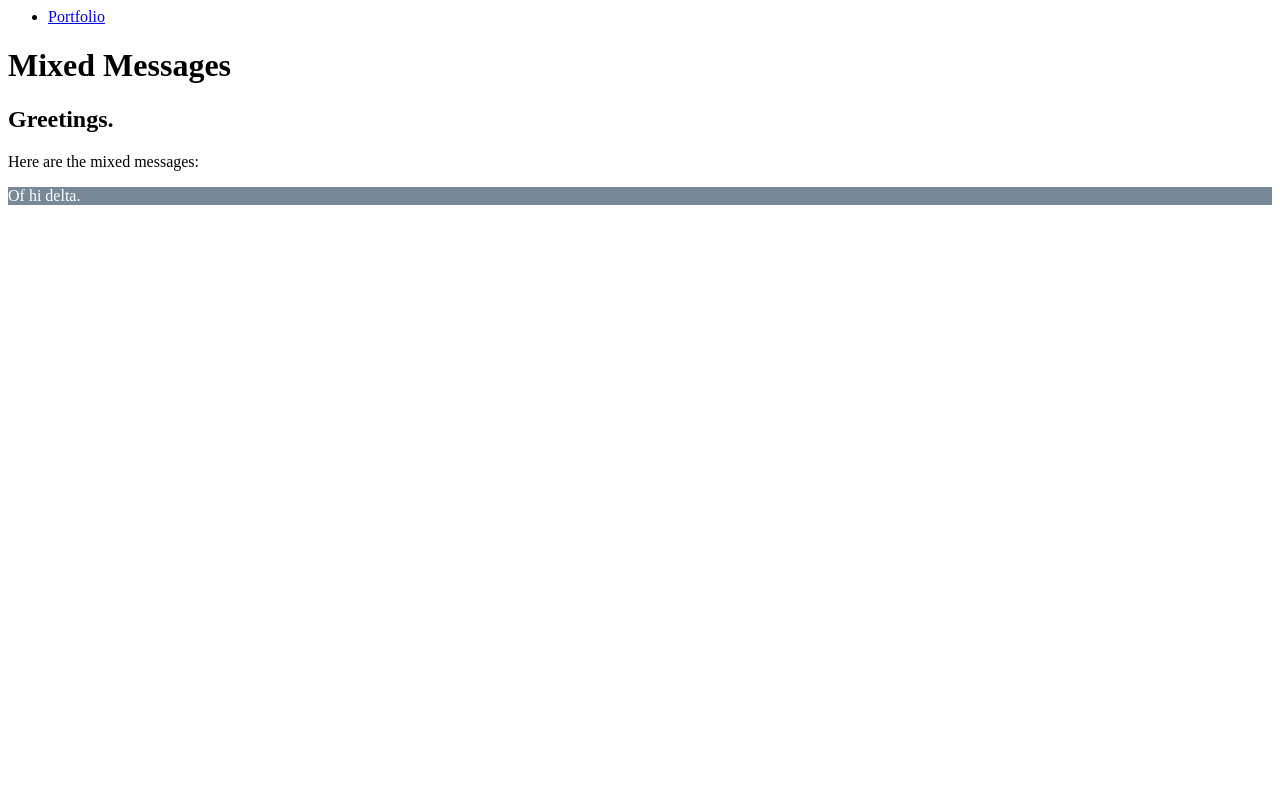
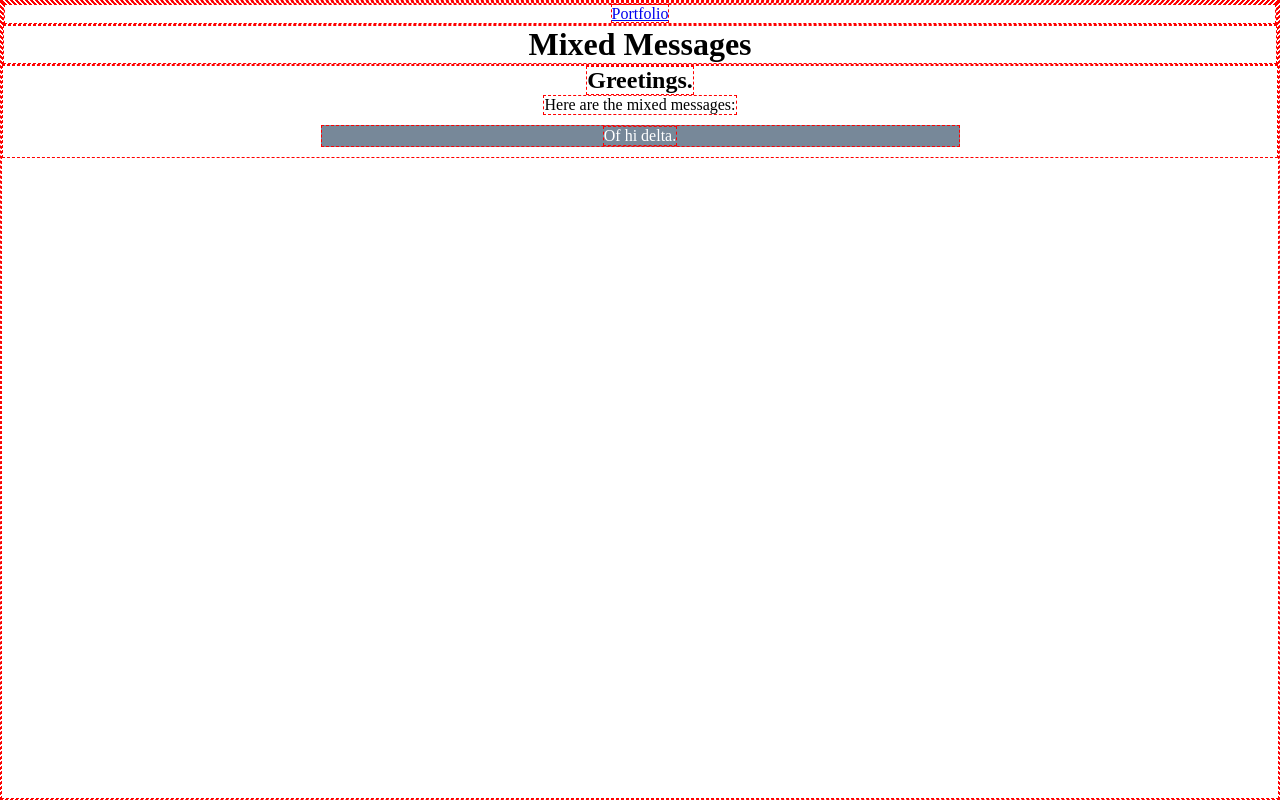
Before and after one commit to Nemozikr/45-Mixed-Messages, a plain HTML site: page index.html in a window 1280 px wide. Drawn offline with Linux system fonts and the light colour scheme.

Commit message:
style edits to align text in center

```diff
--- a/style.css
+++ b/style.css
@@ -1,4 +1,26 @@
+* {
+    margin: 0;
+    padding: 0;
+    border: 1px red dashed;
+}
+
+header {
+    text-align: center;
+}
+
+main {
+    display: flex;
+    justify-content: center;
+    flex-flow: column nowrap;
+    align-items: center;
+}
+
 #messageDiv {
+    display: grid;
+    position: relative;
+    margin: 10px 0;
+    width: 50%;
+    justify-content: center;
     color: white;
     background-color: lightslategray;
 }
```
